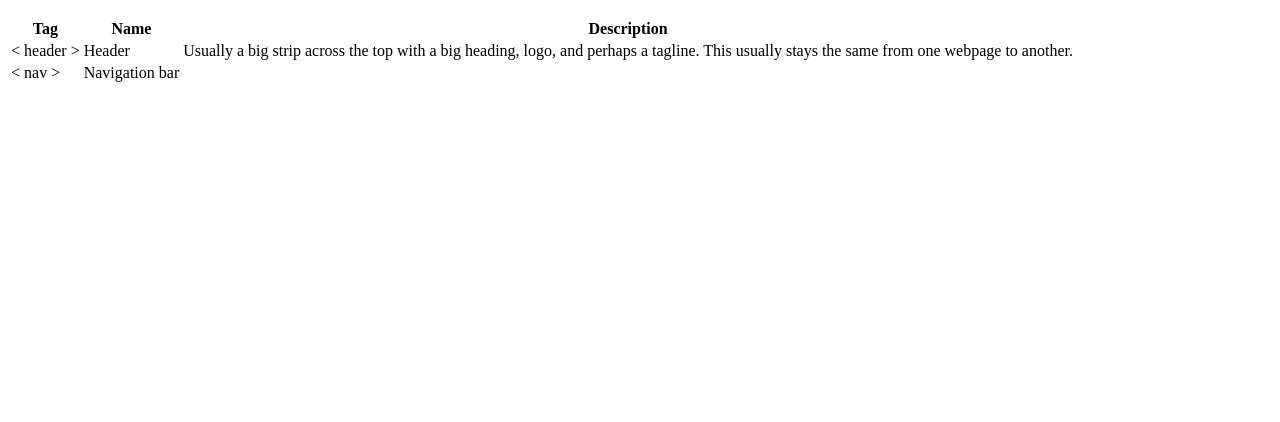
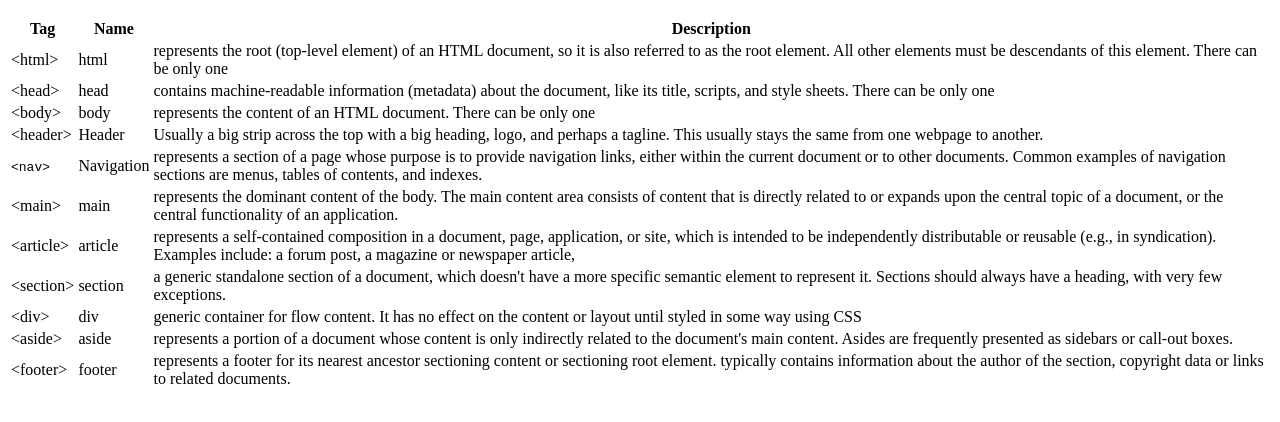
Before and after one commit to patrickswe/cheatsheet, a plain HTML site: page index.html in a window 1280 px wide. Shown: the part 110-532 px from the top of the page. Drawn offline with Linux system fonts and the light colour scheme.

Commit message:
html table and content added for structure tags

```diff
--- a/index.html
+++ b/index.html
@@ -8,74 +8,126 @@
   <body>
     <header>
       <h1>HTML Cheatsheet</h1>
-      <nav>
+    </header>
+    <nav></nav>
+    <main>
       <section class="wrapper">
         <h2>Semantic Document and Website structure Tags</h2>
         <table>
           <thead>
             <tr>
-                <th rowspan="1">Tag</th>
-                <th rowspan="3">Name</th>
-                <th rowspan="12">Description</th>
+              <th>Tag</th>
+              <th>Name</th>
+              <th>Description</th>
             </tr>
           </thead>
           <tbody>
             <tr>
-                <td>< header ></td>
-                <td>Header</td>
+              <td>&lt;html&gt</td>
+              <td>html</td>
               <td>
-                  Usually a big strip across the top with a big heading, logo,
-                  and perhaps a tagline. This usually stays the same from one
-                  webpage to another.
+                represents the root (top-level element) of an HTML document, so
+                it is also referred to as the root element. All other elements
+                must be descendants of this element. There can be only one
               </td>
             </tr>
             <tr>
-                <td>< nav ></td>
-                <td>Navigation bar</td>
-                <td></td>
+              <td>&lt;head&gt</td>
+              <td>head</td>
+              <td>
+                contains machine-readable information (metadata) about the
+                document, like its title, scripts, and style sheets. There can
+                be only one
+              </td>
             </tr>
             <tr>
-                <td></td>
-                <td></td>
-                <td></td>
+              <td>&lt;body&gt</td>
+              <td>body</td>
+              <td>
+                represents the content of an HTML document. There can be only
+                one
+              </td>
             </tr>
             <tr>
-                <td></td>
-                <td></td>
-                <td></td>
+              <td>&lt;header&gt;</td>
+              <td>Header</td>
+              <td>
+                Usually a big strip across the top with a big heading, logo, and
+                perhaps a tagline. This usually stays the same from one webpage
+                to another.
+              </td>
             </tr>
             <tr>
-                <td></td>
-                <td></td>
-                <td></td>
+              <td><code>&lt;nav&gt;</code></td>
+              <td>Navigation</td>
+              <td>
+                represents a section of a page whose purpose is to provide
+                navigation links, either within the current document or to other
+                documents. Common examples of navigation sections are menus,
+                tables of contents, and indexes.
+              </td>
             </tr>
             <tr>
-                <td></td>
-                <td></td>
-                <td></td>
+              <td>&lt;main&gt;</td>
+              <td>main</td>
+              <td>
+                represents the dominant content of the body. The main content
+                area consists of content that is directly related to or expands
+                upon the central topic of a document, or the central
+                functionality of an application.
+              </td>
             </tr>
             <tr>
-                <td></td>
-                <td></td>
-                <td></td>
+              <td>&lt;article&gt;</td>
+              <td>article</td>
+              <td>
+                represents a self-contained composition in a document, page,
+                application, or site, which is intended to be independently
+                distributable or reusable (e.g., in syndication). Examples
+                include: a forum post, a magazine or newspaper article,
+              </td>
             </tr>
             <tr>
-                <td></td>
-                <td></td>
-                <td></td>
+              <td>&lt;section&gt;</td>
+              <td>section</td>
+              <td>
+                a generic standalone section of a document, which doesn't have a
+                more specific semantic element to represent it. Sections should
+                always have a heading, with very few exceptions.
+              </td>
             </tr>
             <tr>
-                <td></td>
-                <td></td>
-                <td></td>
+              <td>&lt;div&gt;</td>
+              <td>div</td>
+              <td>
+                generic container for flow content. It has no effect on the
+                content or layout until styled in some way using CSS
+              </td>
+            </tr>
+            <tr>
+              <td>&lt;aside&gt;</td>
+              <td>aside</td>
+              <td>
+                represents a portion of a document whose content is only
+                indirectly related to the document's main content. Asides are
+                frequently presented as sidebars or call-out boxes.
+              </td>
+            </tr>
+            <tr>
+              <td>&lt;footer&gt;</td>
+              <td>footer</td>
+              <td>
+                represents a footer for its nearest ancestor sectioning content
+                or sectioning root element. typically contains information about
+                the author of the section, copyright data or links to related
+                documents.
+              </td>
             </tr>
           </tbody>
           <tfoot></tfoot>
         </table>
       </section>
-      </nav>
-    </header>
-    <main></main>
+    </main>
     <footer></footer>
   </body>
 </html>
```
Lines whose indentation alone changed are shown as unchanged.
